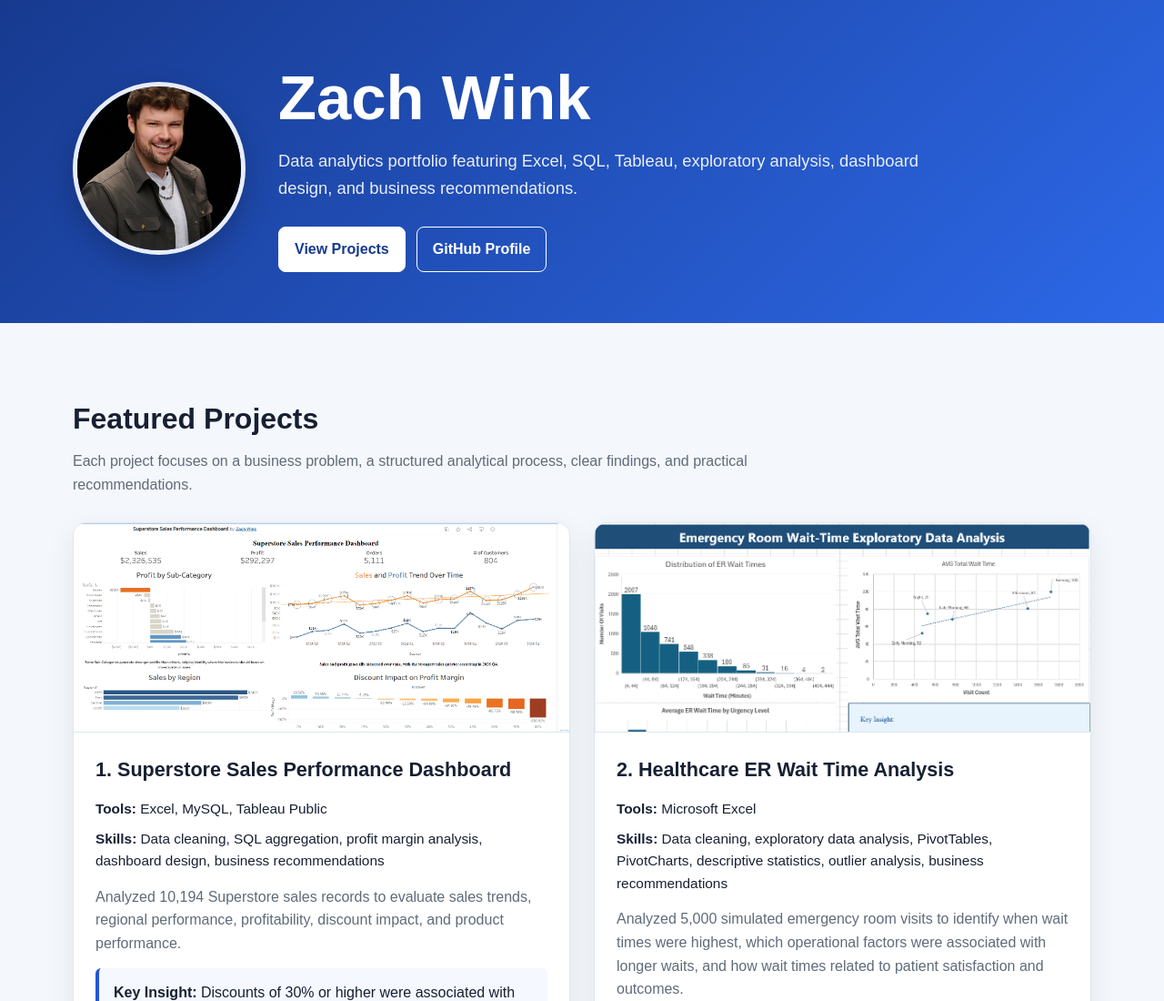
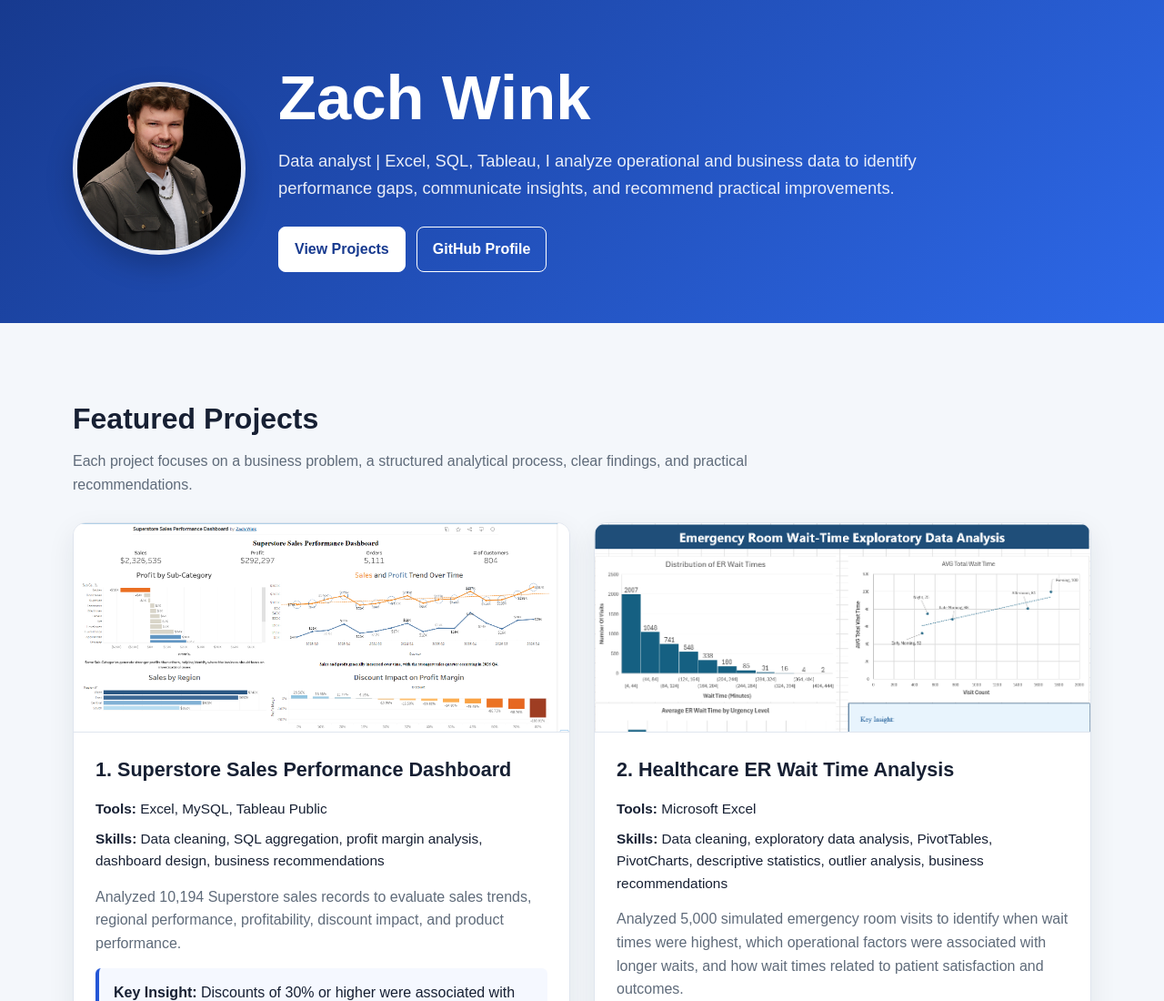
Before and after one commit to ZachWink/Zach-s-Portfolio, a plain HTML site: page index.html in a window 1280 px wide. Shown: the top 1100 px of the page at 91% size. Drawn offline with Linux system fonts and the light colour scheme.

Commit message:
Update hero text in index.html

```diff
--- a/index.html
+++ b/index.html
@@ -56,7 +56,7 @@
       <img class="profile-photo" src="Images/ProfileHS.png" alt="Zach Wink" />
       <div class="hero-text">
         <h1>Zach Wink</h1>
-        <p>Data analytics portfolio featuring Excel, SQL, Tableau, exploratory analysis, dashboard design, and business recommendations.</p>
+        <p>Data analyst | Excel, SQL, Tableau, I analyze operational and business data to identify performance gaps, communicate insights, and recommend practical improvements.</p>
         <div class="hero-links">
           <a class="button" href="#projects">View Projects</a>
           <a class="button secondary" href="https://github.com/ZachWink" target="_blank" rel="noopener noreferrer">GitHub Profile</a>
```
